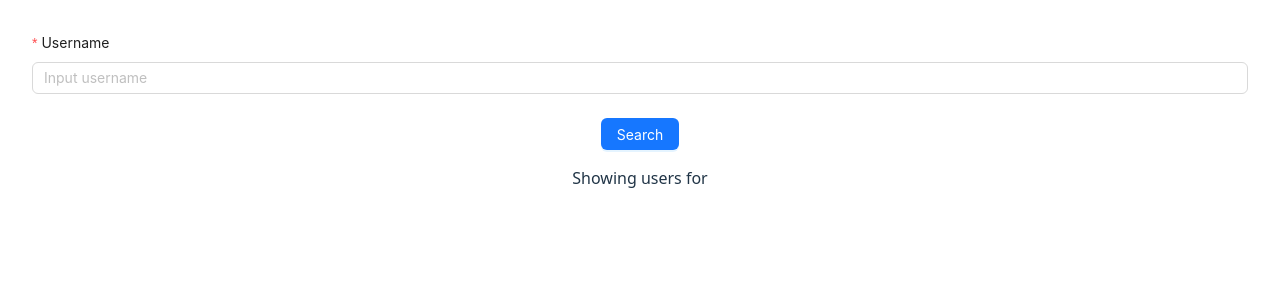
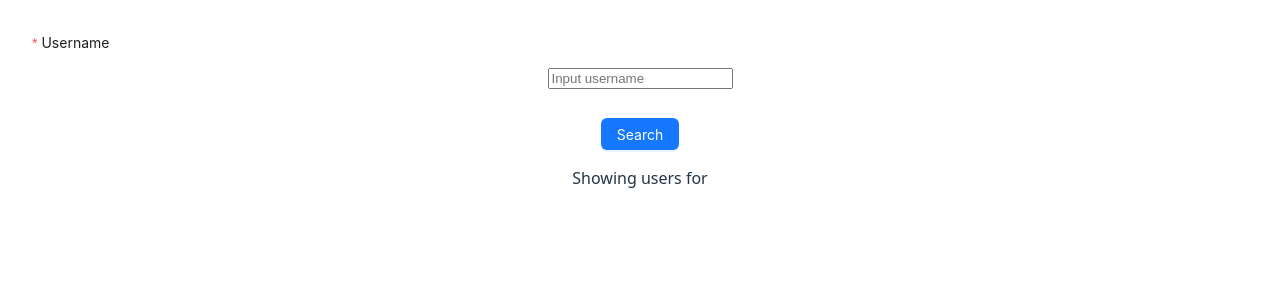
Before and after one commit to arnazmursidp/atask-test, a React (Vite) app: page / in a window 1280 px wide. Shown: the top 300 px of the page. Built offline with nearby package versions, Linux system fonts and the light colour scheme.

Commit message:
fix(search): handle search and validation

```diff
--- a/src/components/SearchSection.tsx
+++ b/src/components/SearchSection.tsx
@@ -7,9 +7,9 @@ type FieldType = {
 
 const SearchSection = () => {
   const [form] = Form.useForm();
-  const { setIsSearchEnabled } = useFetchUsername();
+  const { setIsSearchEnabled, setUsername, username } = useFetchUsername();
 
-  const onFinish: FormProps<FieldType>['onFinish'] = (values) => {
+  const onFinish: FormProps<FieldType>['onFinish'] = () => {
     setIsSearchEnabled(true);
   };
 
@@ -25,7 +25,12 @@ const SearchSection = () => {
         name="username"
         rules={[{ required: true, message: 'Please input the username!' }]}
       >
-        <Input placeholder="Input username" />
+        <input onChange={(event) => {
+          setIsSearchEnabled(false);
+          setUsername(event.target.value)
+        }}
+        value={username}
+        placeholder="Input username" />
       </Form.Item>
       <Button type="primary" htmlType="submit">Search</Button>
     </Form>
```
